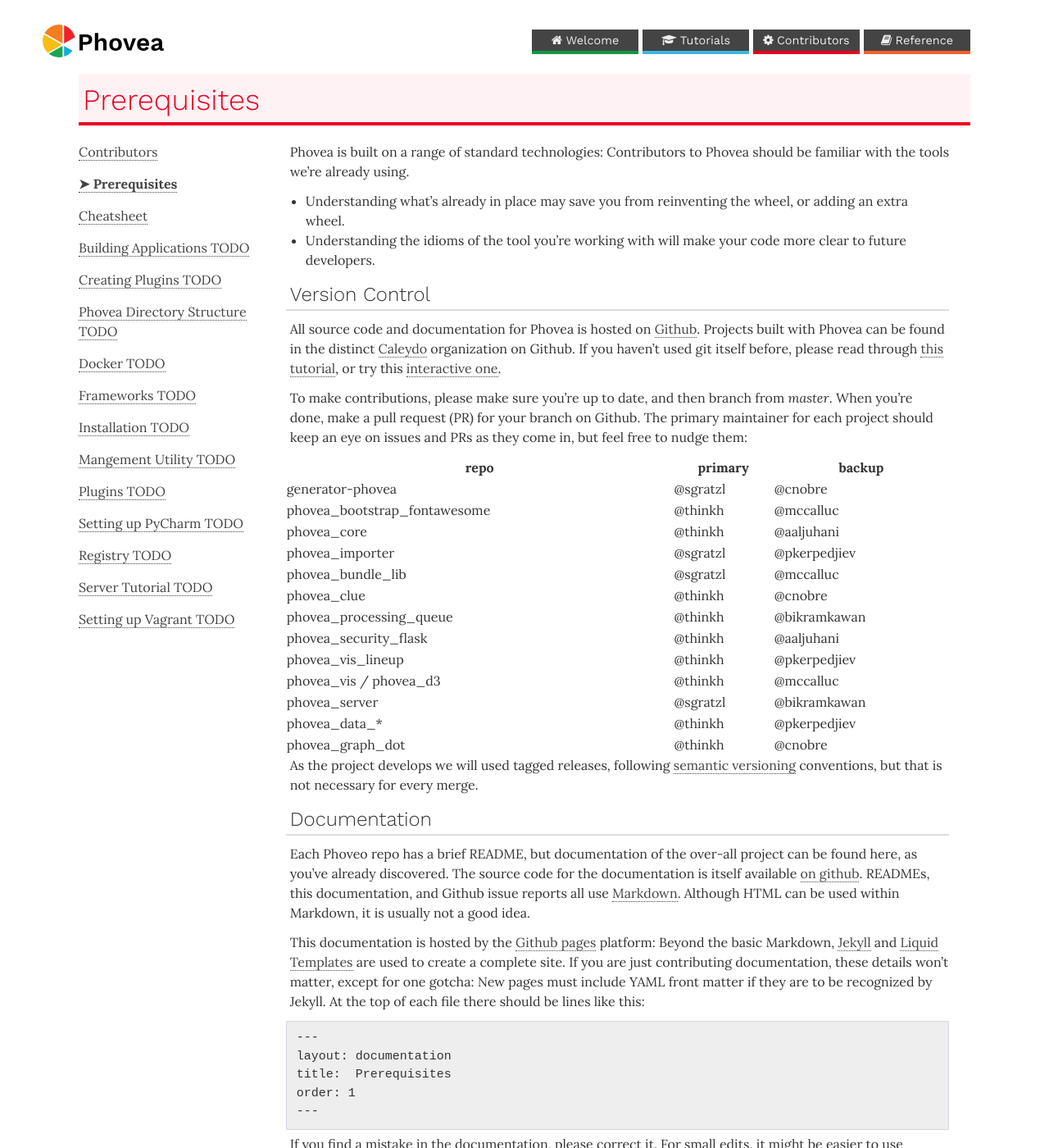
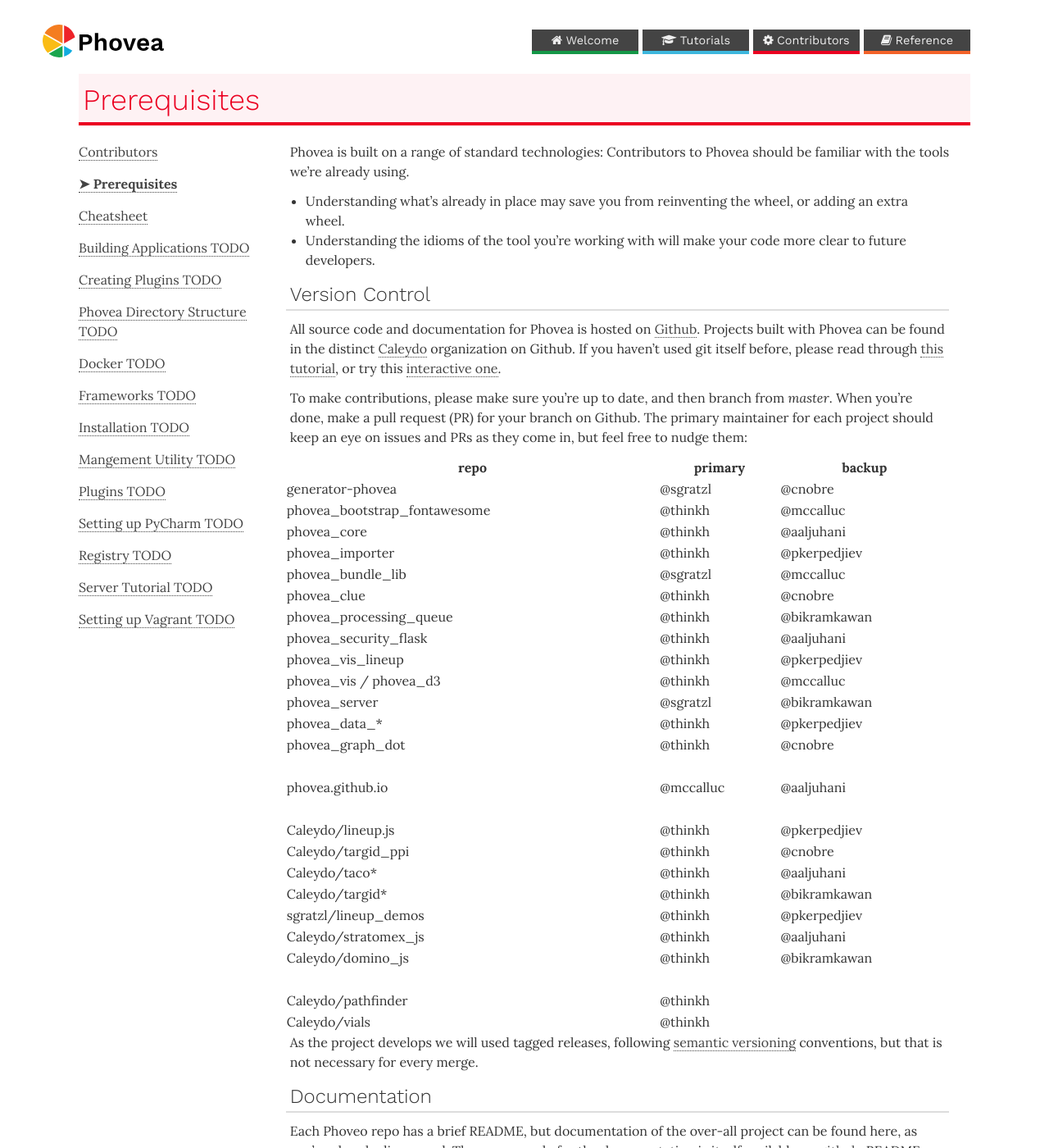
Before and after one commit to phovea/phovea.github.io, a Jekyll site: the page built from contributors/prereqs.md, in a window 1280 px wide and 1400 px high. Shown: the whole window at 82% size. Built offline with Jekyll 4.4.1, drawn with Linux system fonts in a browser that asks for light colours; nearby versions of some CDN libraries; some web fonts are replaced.

Commit message:
Sam's feedback

```diff
--- a/contributors/prereqs.md
+++ b/contributors/prereqs.md
@@ -29,7 +29,7 @@ each project should keep an eye on issues and PRs as they come in, but feel free
 | generator-phovea             | @sgratzl  | @cnobre      |
 | phovea_bootstrap_fontawesome | @thinkh   | @mccalluc    |
 | phovea_core                  | @thinkh   | @aaljuhani   |
-| phovea_importer              | @sgratzl  | @pkerpedjiev |
+| phovea_importer              | @thinkh   | @pkerpedjiev |
 | phovea_bundle_lib            | @sgratzl  | @mccalluc    |
 | phovea_clue                  | @thinkh   | @cnobre      |
 | phovea_processing_queue      | @thinkh   | @bikramkawan |
@@ -39,6 +39,20 @@ each project should keep an eye on issues and PRs as they come in, but feel free
 | phovea_server                | @sgratzl  | @bikramkawan |
 | phovea_data_*                | @thinkh   | @pkerpedjiev |
 | phovea_graph_dot             | @thinkh   | @cnobre      |
+|
+| phovea.github.io             | @mccalluc | @aaljuhani   |
+|
+| Caleydo/lineup.js            | @thinkh   | @pkerpedjiev |
+| Caleydo/targid_ppi           | @thinkh   | @cnobre      |
+| Caleydo/taco*                | @thinkh   | @aaljuhani   |
+| Caleydo/targid*              | @thinkh   | @bikramkawan |
+| sgratzl/lineup_demos         | @thinkh   | @pkerpedjiev |
+| Caleydo/stratomex_js         | @thinkh   | @aaljuhani   |
+| Caleydo/domino_js            | @thinkh   | @bikramkawan |
+|
+| Caleydo/pathfinder           | @thinkh   |
+| Caleydo/vials                | @thinkh   |
+
 
 
 As the project develops we will used tagged releases, following
```
